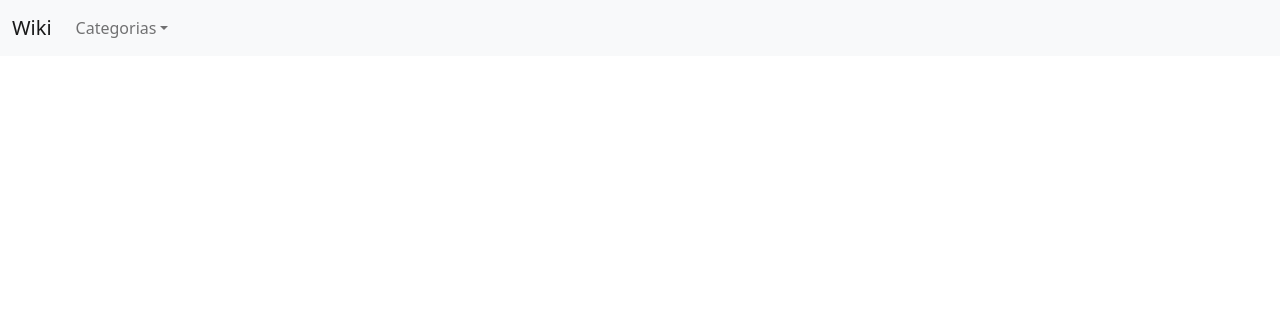
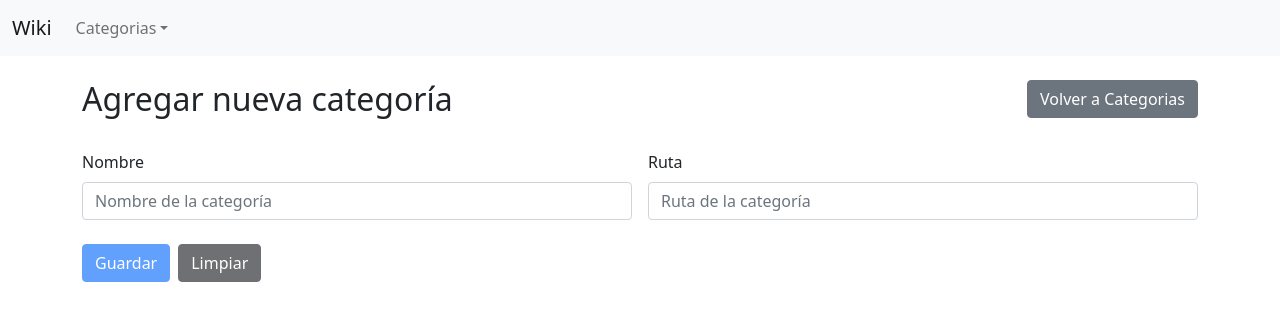
Before and after one commit to franklopezbriceno2297/cursoprograweb-proyecto2, a Vue app: page /categoria/nueva in a window 1280 px wide. Before the commit this address had no page. Shown: the top 320 px of the page. Built offline with nearby package versions, Linux system fonts and the light colour scheme.

Commit message:
Add and delete category

```diff
--- a/package.json
+++ b/package.json
@@ -11,6 +11,7 @@
     "@popperjs/core": "^2.9.2",
     "bootstrap": "^5.0.2",
     "core-js": "^3.6.5",
+    "uuid": "^8.3.2",
     "vue": "^3.0.0",
     "vue-router": "^4.0.0-0",
     "vuex": "^4.0.0-0"
--- a/src/components/Navbar.vue
+++ b/src/components/Navbar.vue
@@ -41,9 +41,7 @@ export default {
   computed: {
     ...mapGetters(
       'categories',
-      {
-        categories: 'getCategories'
-      }
+      { categories: 'getCategories' }
     )
   }
 }
--- a/src/data/categories.js
+++ /dev/null
@@ -1,19 +0,0 @@
-const categories = [
-  {
-    id: '63204caa-f65b-4dbf-97c3-90c9f50bc3e2',
-    label: 'Libros',
-    path: 'libros'
-  },
-  {
-    id: '13babcab-86b1-4e07-935f-b64fe0796bf9',
-    label: 'Tutoriales',
-    path: 'tutoriales'
-  },
-  {
-    id: 'a0c8bb46-51f9-49bc-b32e-6bb5c08781e2',
-    label: 'Peliculas',
-    path: 'peliculas'
-  }
-]
-
-export default categories
--- /dev/null
+++ b/src/data/categories.json
@@ -0,0 +1,19 @@
+{
+  "categories": [
+    {
+      "id": "63204caa-f65b-4dbf-97c3-90c9f50bc3e2",
+      "label": "Libros",
+      "path": "libros"
+    },
+    {
+      "id": "13babcab-86b1-4e07-935f-b64fe0796bf9",
+      "label": "Tutoriales",
+      "path": "tutoriales"
+    },
+    {
+      "id": "a0c8bb46-51f9-49bc-b32e-6bb5c08781e2",
+      "label": "Peliculas",
+      "path": "peliculas"
+    }
+  ]
+}
--- a/src/router/index.js
+++ b/src/router/index.js
@@ -3,8 +3,14 @@ import { createRouter, createWebHistory } from 'vue-router'
 import Home from '@/views/Home.vue'
 import Categories from '@/views/Categories.vue'
 import Pages from '@/views/Pages.vue'
+import CategoryForm from '@/views/CategoryForm.vue'
 
 const routes = [
+  {
+    path: '/categoria/:windowMode',
+    name: 'CategoryForm',
+    component: CategoryForm
+  },
   {
     path: '/categorias/:categoryPath',
     name: 'Pages',
--- a/src/store/modules/categories.js
+++ b/src/store/modules/categories.js
@@ -1,5 +1,5 @@
 // Local Imports
-import categoryList from '@/data/categories'
+import { categories as categoryList } from '@/data/categories.json'
 
 const categories = {
   namespaced: true,
@@ -7,11 +7,18 @@ const categories = {
     categories: categoryList
   }),
   mutations: {
+    addCategory (state, payload) {
+      state.categories.push(payload)
+    },
+    deleteCategory (state, path) {
+      state.categories = state.categories.filter(category => (category.path !== path))
+    }
   },
   actions: {
   },
   getters: {
-    getCategories: (state, getters) => state.categories
+    getCategories: (state, getters) => state.categories,
+    getCategoryByPath: (state) => ({ path }) => (state.categories.find(category => (category.path === path)))
   }
 }
 
--- a/src/views/Categories.vue
+++ b/src/views/Categories.vue
@@ -3,7 +3,7 @@
     <div class="d-flex justify-content-between mb-3">
       <h2 class="mb-0">{{title}}</h2>
       <div class="d-flex align-items-center">
-        <router-link class="btn btn-success" to="/categorias/create">Agregar</router-link>
+        <router-link class="btn btn-success" to="/categoria/nueva">Agregar</router-link>
       </div>
     </div>
     <div class="row">
@@ -16,30 +16,67 @@
               <!-- <p class="card-text small">Fecha de Creación: {{created}}</p> -->
               <div class="d-flex justify-content-end">
                 <router-link :to="`/categorias/${category.path}`" class="btn btn-secondary btn-sm">Mostrar</router-link>
-                <!-- <router-link to="/categorias/{{id}}/edit" class="btn btn-warning btn-sm mx-2">Editar</router-link>
-                <router-link to="/categorias/{{id}}/delete" class="btn btn-danger btn-sm">Eliminar</router-link> -->
+                <router-link to="/categorias/id/edit" class="btn btn-warning btn-sm mx-2">Editar</router-link>
+                <button @click="deleteCategory(category.path)" class="btn btn-danger btn-sm">Eliminar</button>
               </div>
             </div>
           </div>
         </div>
       </template>
     </div>
+    <div class="row mt-2">
+      <div class="col-6">
+        <div v-if="(errorMessage !== '')" class="alert alert-danger mb-0 p-2" role="alert">{{errorMessage}}</div>
+        <div v-if="(successMessage !== '')" class="alert alert-success mb-0 p-2" role="alert">{{successMessage}}</div>
+      </div>
+    </div>
   </main>
 </template>
 
 <script>
-import { mapGetters } from 'vuex'
+import { mapGetters, mapMutations } from 'vuex'
 
 export default {
   name: 'Categories',
   data: () => ({
-    title: 'Categorias'
+    title: 'Categorias',
+    errorMessage: '',
+    successMessage: ''
   }),
   computed: {
     ...mapGetters(
       'categories',
       { categories: 'getCategories' }
+    ),
+    ...mapGetters(
+      'pages',
+      { pagesByCategory: 'getPagesByCategory' }
     )
+  },
+  methods: {
+    ...mapMutations(
+      'categories',
+      { removeCategory: 'deleteCategory' }
+    ),
+    deleteCategory (path) {
+      const relatedPages = this.pagesByCategory({ categoryPath: path }).length
+
+      if (relatedPages === 0) {
+        this.errorMessage = ''
+        this.removeCategory(path)
+
+        this.successMessage = '¡Categoría Eliminada!'
+        setTimeout(() => {
+          this.successMessage = ''
+        }, 6000)
+      } else {
+        this.successMessage = ''
+        this.errorMessage = '¡No se puede eliminar, hay wikis ligadas a esta categoría!'
+        setTimeout(() => {
+          this.errorMessage = ''
+        }, 6000)
+      }
+    }
   }
 }
 </script>
--- /dev/null
+++ b/src/views/CategoryForm.vue
@@ -0,0 +1,96 @@
+<template>
+  <main class="container mt-4">
+    <div class="d-flex justify-content-between mb-4">
+      <h2 class="mb-0">{{title}}</h2>
+      <div class="d-flex align-items-center">
+        <router-link class="btn btn-secondary" to="/categorias">Volver a Categorias</router-link>
+      </div>
+    </div>
+    <form class="row g-3">
+      <div class="col-md-6 mt-4">
+        <label for="inputLabelCategory" class="form-label">Nombre</label>
+        <input v-model="label" required type="text" class="form-control" id="inputLabelCategory" placeholder="Nombre de la categoría" />
+      </div>
+      <div class="col-md-6 mt-4">
+        <label for="inputPathCategory" class="form-label">Ruta</label>
+        <input v-model="path" required type="text" class="form-control" id="inputPathCategory" placeholder="Ruta de la categoría" />
+      </div>
+      <div class="col-12 mt-4">
+        <button type="button" :disabled="missingInputs" @click="addCategory" class="btn btn-primary">Guardar</button>
+        <button type="button" :disabled="emptyInputs" @click="clearForm" class="btn btn-dark mx-2">Limpiar</button>
+      </div>
+      <div class="col-4">
+        <div v-if="(errorMessage !== '')" class="alert alert-danger mb-0 p-2" role="alert">{{errorMessage}}</div>
+        <div v-if="(successMessage !== '')" class="alert alert-success mb-0 p-2" role="alert">{{successMessage}}</div>
+      </div>
+    </form>
+  </main>
+</template>
+
+<script>
+import { v4 as uuidv4 } from 'uuid'
+
+// Store
+import { mapGetters, mapMutations } from 'vuex'
+
+export default {
+  name: 'CategoryForm',
+  data: () => ({
+    errorMessage: '',
+    successMessage: '',
+    label: '',
+    path: ''
+  }),
+  computed: {
+    ...mapGetters(
+      'categories',
+      { getCategory: 'getCategoryByPath' }
+    ),
+    emptyInputs () {
+      return (this.label.trim() === '' && this.path.trim() === '')
+    },
+    missingInputs () {
+      return (this.label.trim() === '' || this.path.trim() === '')
+    },
+    title () {
+      return (this.creationMode ? 'Agregar nueva categoría' : 'Editar Categoría')
+    },
+    creationMode () {
+      return (this.$route.params.windowMode === 'nueva')
+    }
+  },
+  methods: {
+    ...mapMutations(
+      'categories',
+      { saveCategory: 'addCategory' }
+    ),
+    clearForm () {
+      this.label = ''
+      this.path = ''
+      this.errorMessage = ''
+    },
+    addCategory () {
+      if (!this.getCategory({ path: this.path.trim() })) {
+        const newCategory = {
+          id: uuidv4(),
+          path: this.path.trim(),
+          label: this.label.trim()
+        }
+        this.saveCategory(newCategory)
+        this.clearForm()
+
+        this.successMessage = 'Categoría Agregada!'
+        setTimeout(() => {
+          this.successMessage = ''
+        }, 6000)
+      } else {
+        this.successMessage = ''
+        this.errorMessage = 'Esta ruta ya existe!'
+      }
+    }
+  }
+}
+</script>
+
+<style>
+</style>
```
Also changed, not shown: 1 other file (tests, documents, lock files or other folders).
